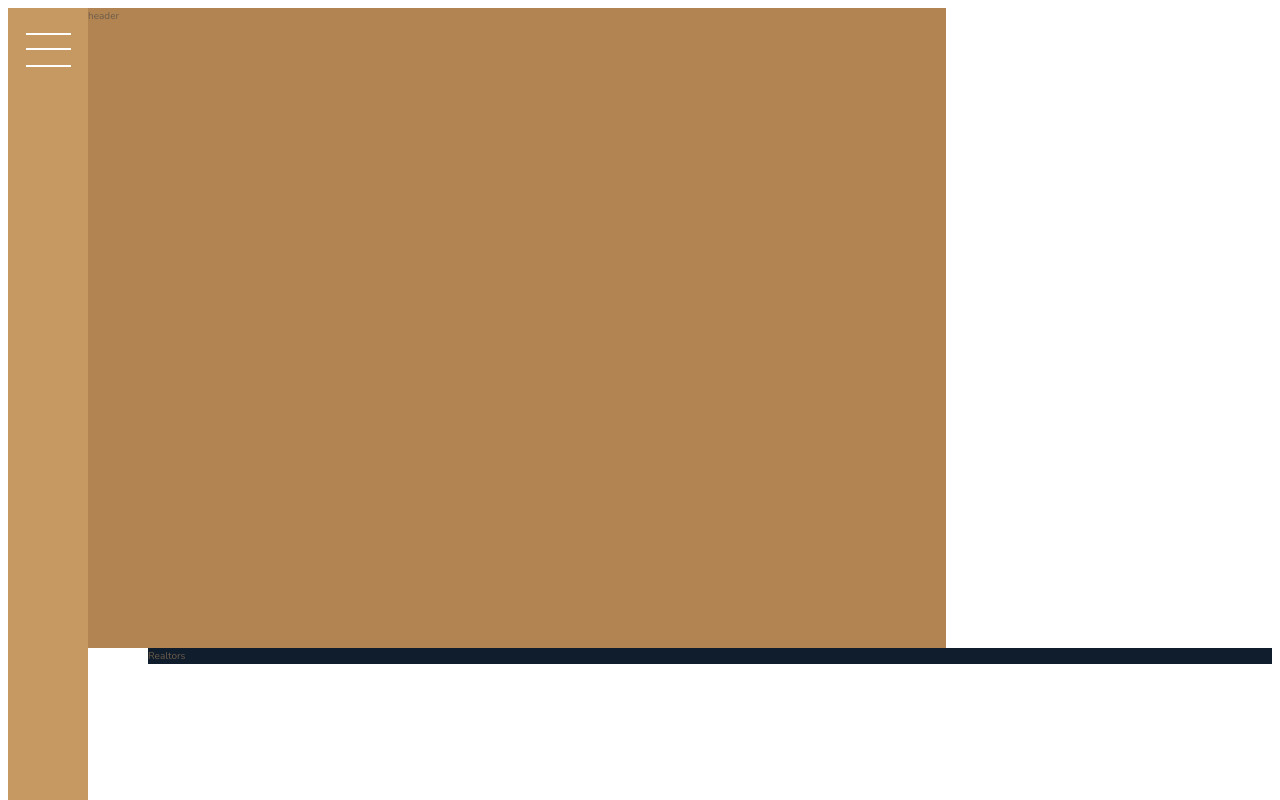
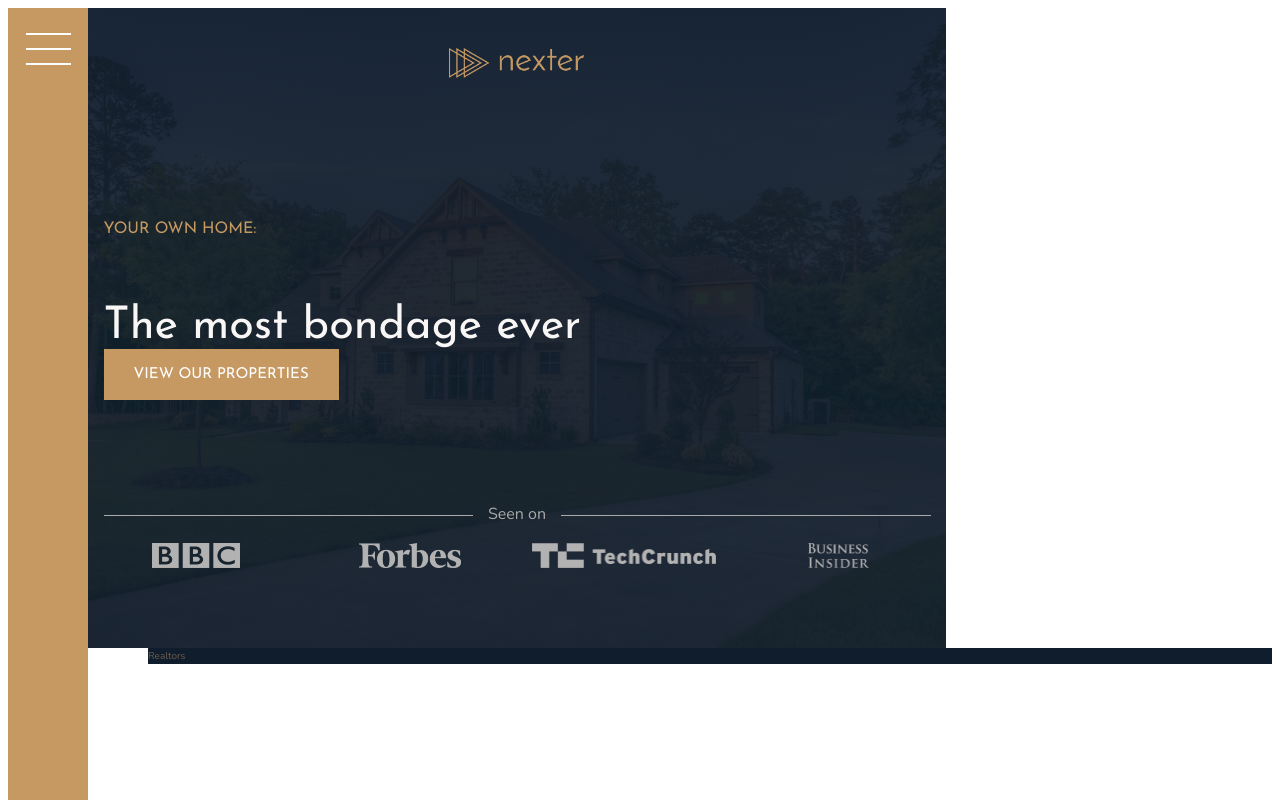
Before and after one commit to lordchuffnel/udemysass, a website: page Nexter/starter/index.html in a window 1280 px wide. Shown: the top 800 px of the page. Drawn offline with nearby package versions, Linux system fonts and the light colour scheme.

Commit message:
finished header

```diff
--- a/Nexter/starter/index.html
+++ b/Nexter/starter/index.html
@@ -19,9 +19,19 @@
       <button class="nav-btn"></button>
     </div>
 
-    <div class="header">
-      header
-    </div>
+    <header class="header">
+      <img src="img/logo.png" alt="logo" class="header__logo" />
+      <h3 class="heading-3">Your own home:</h3>
+      <h1 class="heading-1">The most bondage ever</h1>
+      <button class="btn header__btn">View our properties</button>
+      <div class="header__seenon-text">Seen on</div>
+      <div class="header__seenon-logos">
+        <img src="img/logo-bbc.png" alt="bbc" />
+        <img src="img/logo-forbes.png" alt="forbes" />
+        <img src="img/logo-techcrunch.png" alt="3" />
+        <img src="img/logo-bi.png" alt="4" />
+      </div>
+    </header>
 
     <div class="realtors">
       Realtors
@@ -318,7 +328,6 @@
     </section>
 
     <section class="gallery">
-
       <figure class="gallery__item gallery__item--1">
         <img src="img/gal-1.jpeg" alt="Gallery image 1" class="gallery__img" />
       </figure>
@@ -384,14 +393,22 @@
     </section>
 
     <footer class="footer">
-     <ul class="nav">
-         <li class="nav__item"><a href="#" class="nav__link">Find your own home</a></li>
-         <li class="nav__item"><a href="#" class="nav__link">Blah Blah Blah</a></li>
-         <li class="nav__item"><a href="#" class="nav__link">No Refunds</a></li>
-         <li class="nav__item"><a href="#" class="nav__link">Sign a waiver</a></li>
-         <li class="nav__item"><a href="#" class="nav__link">Tell your friends</a></li>
-     </ul>
-     <p class="copyright">&copy; Copyright by some dude.</p>
+      <ul class="nav">
+        <li class="nav__item">
+          <a href="#" class="nav__link">Find your own home</a>
+        </li>
+        <li class="nav__item">
+          <a href="#" class="nav__link">Blah Blah Blah</a>
+        </li>
+        <li class="nav__item"><a href="#" class="nav__link">No Refunds</a></li>
+        <li class="nav__item">
+          <a href="#" class="nav__link">Sign a waiver</a>
+        </li>
+        <li class="nav__item">
+          <a href="#" class="nav__link">Tell your friends</a>
+        </li>
+      </ul>
+      <p class="copyright">&copy; Copyright by some dude.</p>
     </footer>
   </body>
 </html>
--- a/Nexter/starter/sass/_header.scss
+++ b/Nexter/starter/sass/_header.scss
@@ -1,4 +1,55 @@
 .header {
     background-color: $color-primary-dark;
     grid-column: full-start / col-end 6;
+    background-image: linear-gradient(rgba($color-secondary, .93), rgba($color-secondary, .93)), url(../img/hero.jpeg);
+    background-size: cover;
+    background-position: center;
+    padding: 8rem;
+    padding-top: 4rem;
+
+    display: grid;
+    grid-template-rows: 1fr min-content 6rem 1fr;
+    grid-template-columns: max-content;
+    grid-row-gap: 1.5rem;
+    justify-content: center;
+
+    &__logo {
+        height: 3rem;
+        justify-self: center;
+    }
+
+    &__btn {
+        align-self: start;
+        justify-self: left;
+    }
+
+    &__seenon-text {
+        display: grid;
+        grid-template-columns: 1fr max-content 1fr;
+        grid-column-gap: 1.5rem;
+        align-items: center;
+
+        font-size: 1.6rem;
+        color: $color-grey-light-2;
+
+        &::before,
+        &::after {
+            content: "";
+            height: 1px;
+            display: block;
+            background-color: currentColor;
+        }
+    }
+
+    &__seenon-logos {
+        display: grid;
+        grid-template-columns: repeat(4, 1fr);
+        grid-column-gap: 3rem;
+        justify-items: center;
+
+        img {
+            height: 2.5rem;
+            filter: brightness(70%);
+        }
+    }
 }
--- a/Nexter/starter/sass/_typography.scss
+++ b/Nexter/starter/sass/_typography.scss
@@ -5,6 +5,9 @@
 
 .heading-1 {
     @extend %heading;
+    font-size: 4.5rem;
+    color: $color-grey-light-1;
+    line-height: 1;
 }
 
 .heading-2 {
```
Also changed, not shown: Nexter/starter/css/style.css, 1 other file.
